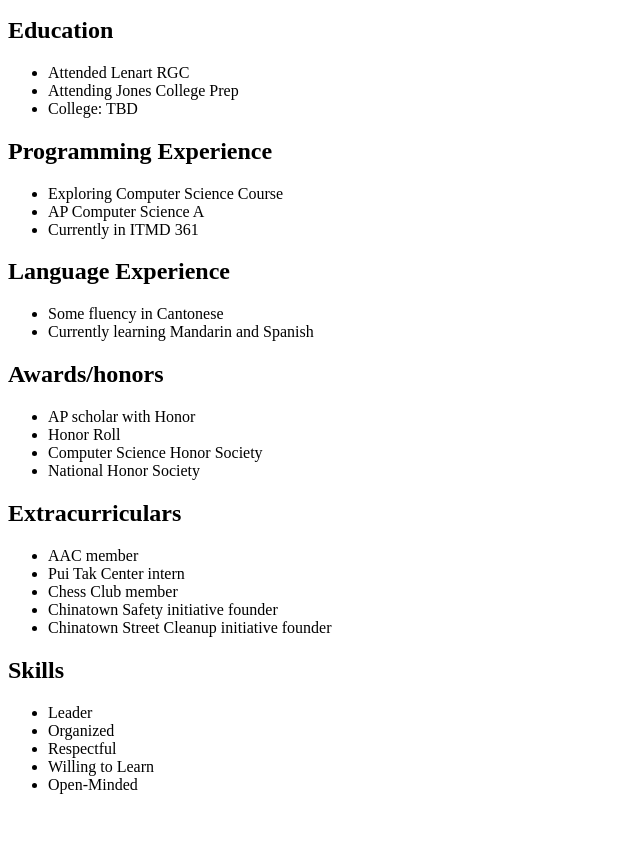
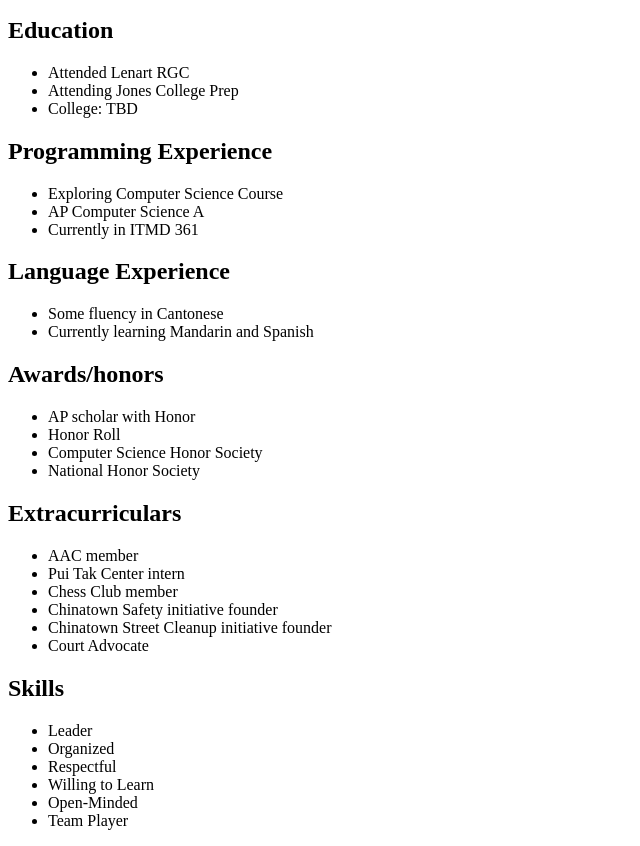
Before and after one commit to Jbhua7/Project1, a plain HTML site: page index.html in a window 1280 px wide. Shown: the part 175-1021 px from the top of the page, without its empty margins (0-640 px from the left). Before the commit the page ends 985 px from the top, so only its background shows below. Drawn offline with Linux system fonts and the light colour scheme.

Commit message:
Update index.html

```diff
--- a/index.html
+++ b/index.html
@@ -47,6 +47,7 @@
 			<li>Chess Club member</li>
 			<li>Chinatown Safety initiative founder</li>
 			<li>Chinatown Street Cleanup initiative founder</li>
+			<li>Court Advocate</li>
 		</ul>
 		<h2>Skills</h2>
 		<ul>
@@ -55,6 +56,8 @@
 			<li>Respectful</li>
 			<li>Willing to Learn</li>
 			<li>Open-Minded</li>
+			<li>Team Player</li>
+
 		</ul>
 
 	</body>
```
